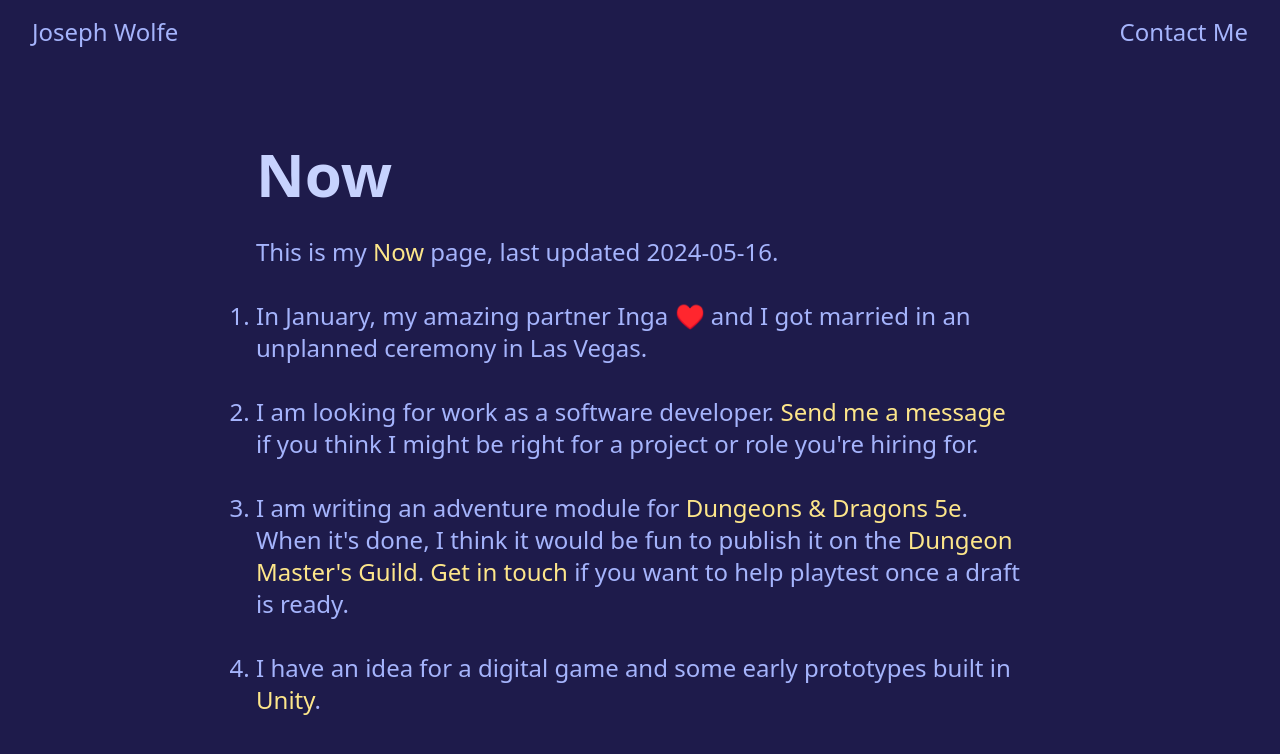
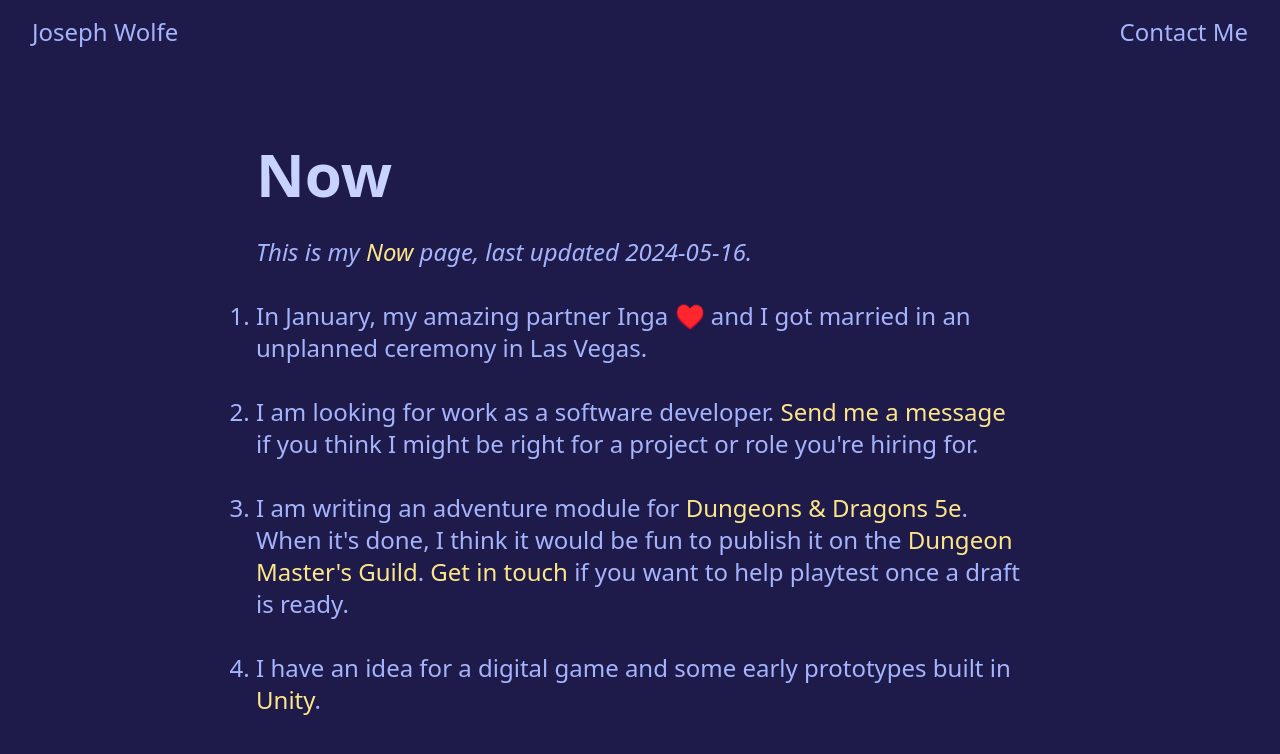
Before and after one commit to CharmedSatyr/personal-website, a Next.js app: page /now in a window 1280 px wide. Shown: the top 754 px of the page. Built offline with nearby package versions, Linux system fonts and the light colour scheme.

Commit message:
Make Now date italic

```diff
--- a/app/now/page.tsx
+++ b/app/now/page.tsx
@@ -6,7 +6,7 @@ export default () => {
 		<SectionContainer>
 			<h1 className="mb-8 text-4xl md:text-6xl font-bold text-indigo-200">Now</h1>
 
-			<aside className="mb-8 text-xl md:text-2xl">
+			<aside className="mb-8 text-xl md:text-2xl italic">
 				This is my <Link href="https://nownownow.com/about">Now</Link> page, last updated 2024-05-16.
 			</aside>
 
```
